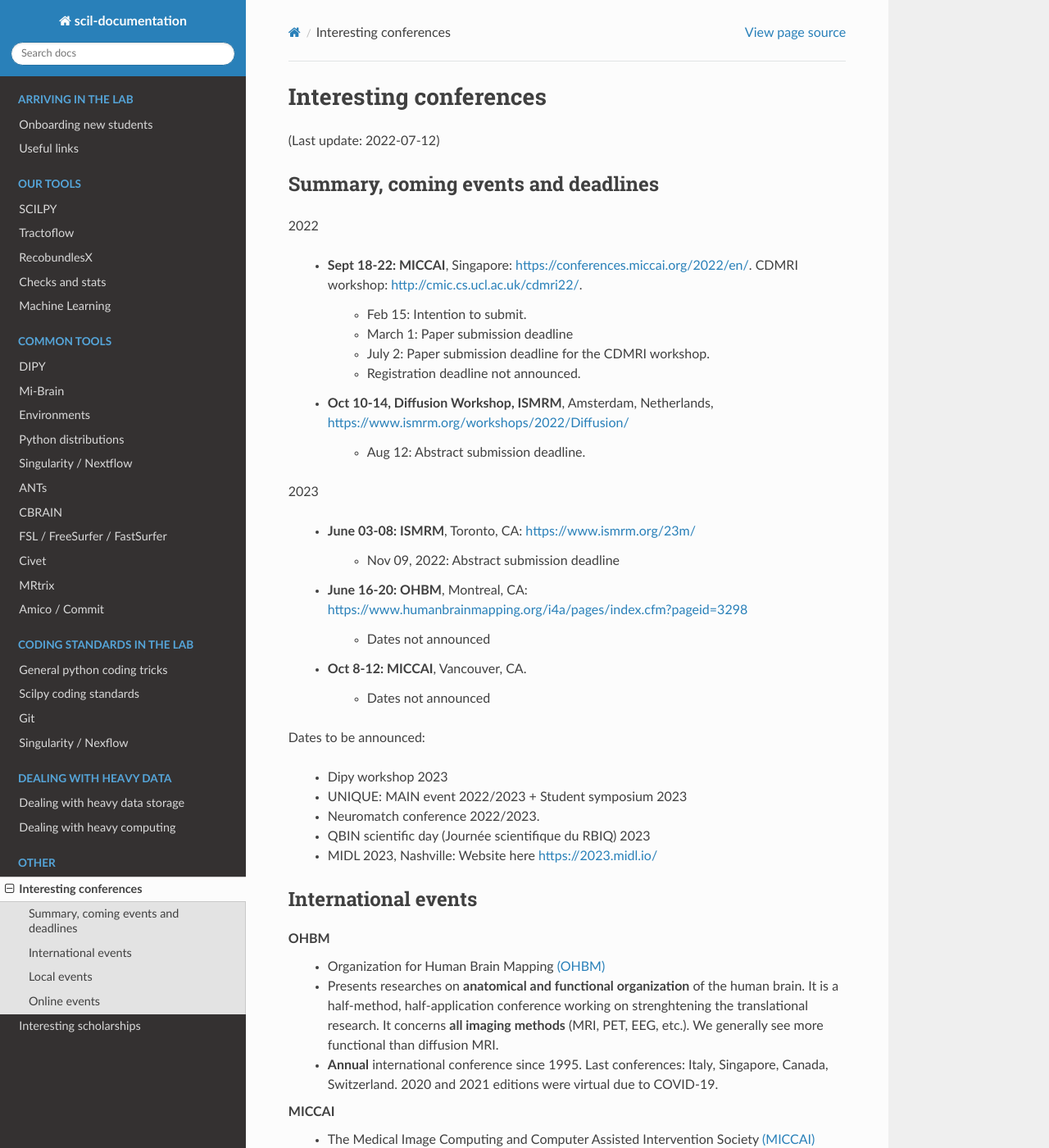
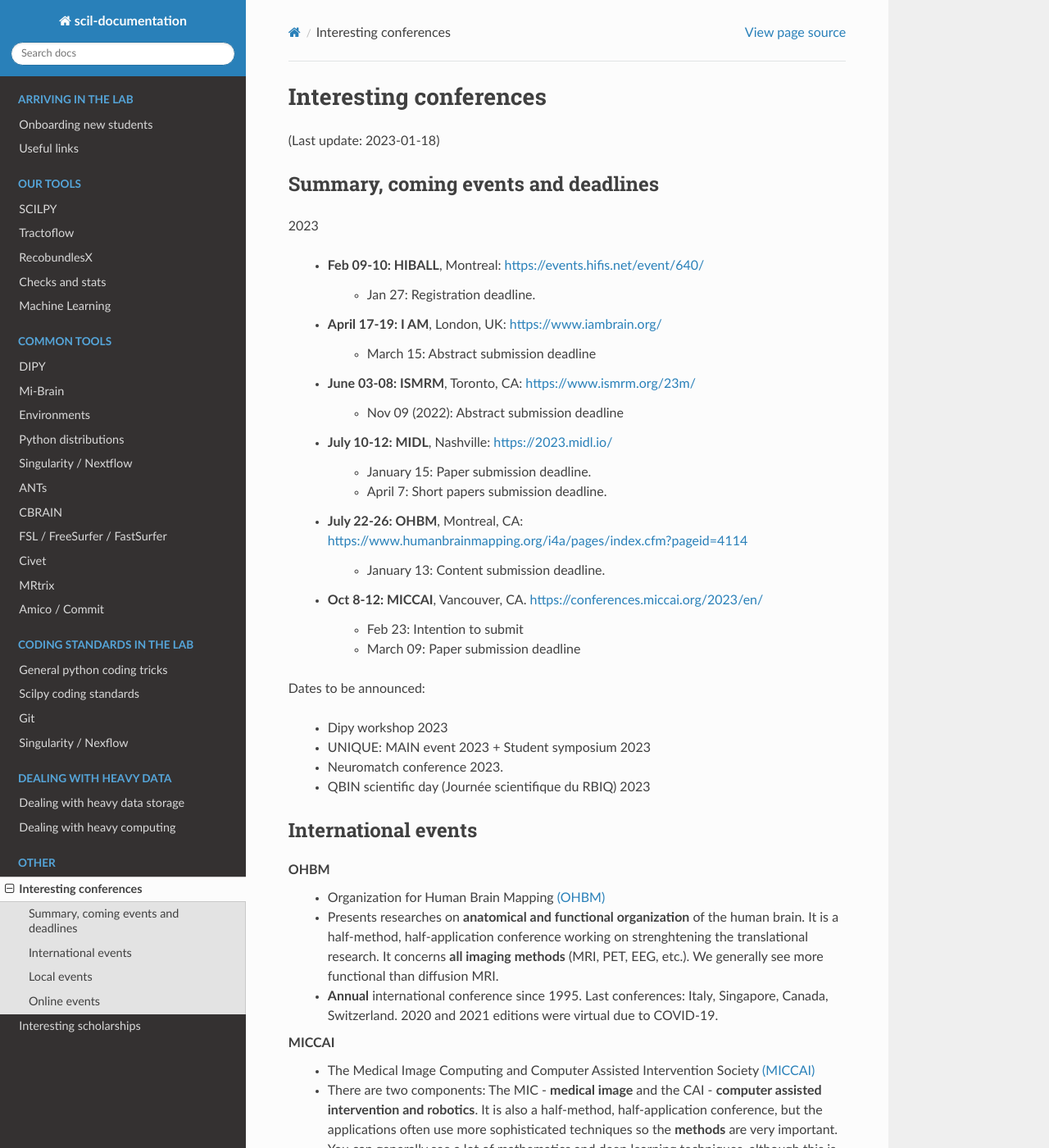
Before and after one commit to scilus/scil-documentation, a Sphinx documentation site: the page built from source/other/conferences.rst, in a window 1280 px wide and 1400 px high. Shown: the whole window at 82% size. Built offline with Sphinx 7.4.7 and the Read the Docs theme 2.0.0, drawn with Linux system fonts in a browser that asks for light colours; some of the changed text lies outside the part shown.

Commit message:
Update conferences as of 01.2023

```diff
--- a/source/other/conferences.rst
+++ b/source/other/conferences.rst
@@ -4,46 +4,46 @@ Interesting conferences
 .. role:: strike
     :class: strike
 
-(Last update: 2022-07-12)
+(Last update: 2023-01-18)
 
 Summary, coming events and deadlines
 ------------------------------------
 
+2023
 
-2022
+    - **Feb 09-10: HIBALL**, Montreal: https://events.hifis.net/event/640/
 
-    - **Sept 18-22: MICCAI**, Singapore: https://conferences.miccai.org/2022/en/. CDMRI workshop: http://cmic.cs.ucl.ac.uk/cdmri22/.
+        - Jan 27: Registration deadline.
 
-        - Feb 15: Intention to submit.
-        - March 1: Paper submission deadline
-        - July 2: Paper submission deadline for the CDMRI workshop.
-        - Registration deadline not announced.
+    - **April 17-19: I AM**, London, UK: https://www.iambrain.org/
 
-    - **Oct 10-14, Diffusion Workshop, ISMRM**, Amsterdam, Netherlands, https://www.ismrm.org/workshops/2022/Diffusion/
-
-        - Aug 12: Abstract submission deadline.
-
-2023
+        - March 15: Abstract submission deadline
 
     - **June 03-08: ISMRM**, Toronto, CA: https://www.ismrm.org/23m/
 
-        - Nov 09, 2022: Abstract submission deadline
+        - Nov 09 (2022): Abstract submission deadline
 
-    - **June 16-20: OHBM**, Montreal, CA: https://www.humanbrainmapping.org/i4a/pages/index.cfm?pageid=3298
+    - **July 10-12: MIDL**, Nashville: https://2023.midl.io/
 
-        - Dates not announced
+        - January 15: Paper submission deadline.
+        - April 7: Short papers submission deadline.
 
-    - **Oct 8-12: MICCAI**, Vancouver, CA.
+    - **July 22-26: OHBM**, Montreal, CA: https://www.humanbrainmapping.org/i4a/pages/index.cfm?pageid=4114
 
-        - Dates not announced
+        - January 13: Content submission deadline.
+
+    - **Oct 8-12: MICCAI**, Vancouver, CA. https://conferences.miccai.org/2023/en/
+
+        - Feb 23: Intention to submit
+        - March 09: Paper submission deadline
 
 Dates to be announced:
 
     - Dipy workshop 2023
-    - UNIQUE: MAIN event 2022/2023 + Student symposium 2023
-    - Neuromatch conference 2022/2023.
+    - UNIQUE: MAIN event 2023 + Student symposium 2023
+    - Neuromatch conference 2023.
     - QBIN scientific day (Journée scientifique du RBIQ) 2023
-    - MIDL 2023, Nashville: Website here https://2023.midl.io/
+
 
 International events
 --------------------
@@ -71,6 +78,9 @@ MIDL
 Dipy workshop
     - DIPY offers an **annual** workshop which is a good way to get acquainted with DIPY. It is held in Indiana (Indiana University is DIPY's main sponsor) around March. Link here: `2022's workshop <https://dipy.org/workshops/dipy-workshop-2022>`_.
 
+I AM BRAIN
+    - New association. Their first event will be in April 2023.
+
 Local events
 ------------
 
@@ -79,16 +89,19 @@ RBIQ-QBIN
     - **Annual** scientific day in Montreal. Link here: `scientific day <https://www.rbiq-qbin.qc.ca/Journ%C3%A9e_scientifique_annuelle>`_.
 
 UNIQUE
-    - The Unifying Neuroscience and Artificial Intelligence - Québec (`UNIQUE <https://sites.google.com/view/unique-neuro-ai/>`_). 2019 : scientific day in October. 2020: student symposium in May.
+    - The Unifying Neuroscience and Artificial Intelligence - Québec (`UNIQUE <https://sites.google.com/view/unique-neuro-ai/>`_). They sometime offer scientific days or student symposiums. Ex: https://unique-students.github.io/2022/schedule.
     - See all activities `here <https://sites.google.com/view/unique-neuro-ai/activities>`_.
 
 MAIN
     - Unique helps organizing the **annual** MAIN event (Montreal Artificial Intelligence and Neuroscience) with UdeM since 2017.
-    - Last event's website is `2021's, here <https://www.main2021.org/>`_.
+    - Last event's website is `2022's, here <https://www.main2022.org/>`_.
 
 Symposium Imagining Imaging
     - Was first held in 2014 for the opening of our new Imaging Center at the CHUS and will now again be held this year. Keynote speakers from all around the world.
     - Link for `2020's edition <https://www.fourwav.es/view/2000/info/>`_.
+
+HIBALL Winter School:
+    - Tutorials convering different aspects of working with the BigBrain. https://events.hifis.net/event/640/
 
 
 Online events
```
Also changed, not shown: other parts of source/other/conferences.rst (+9 -2 lines).
